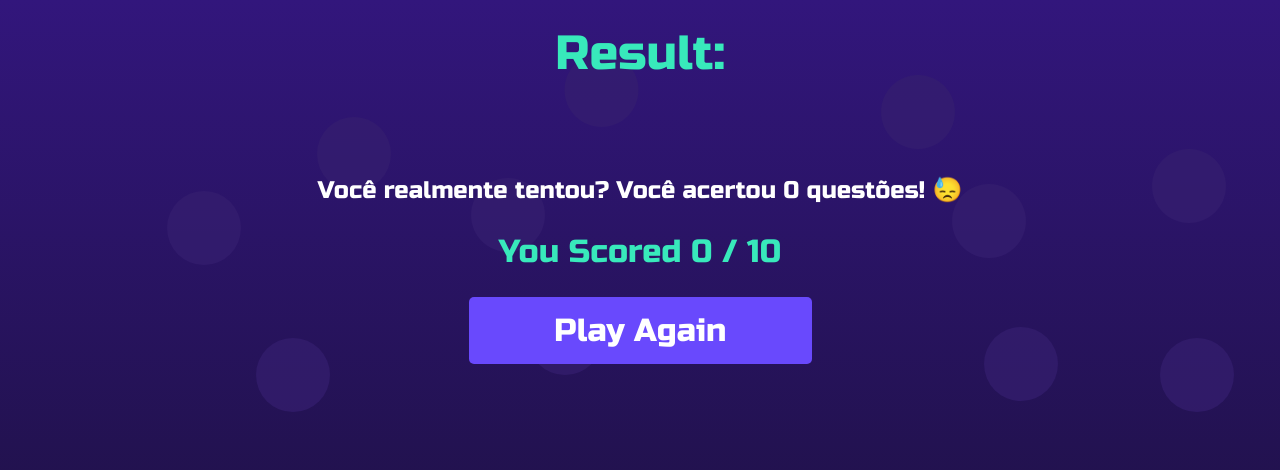
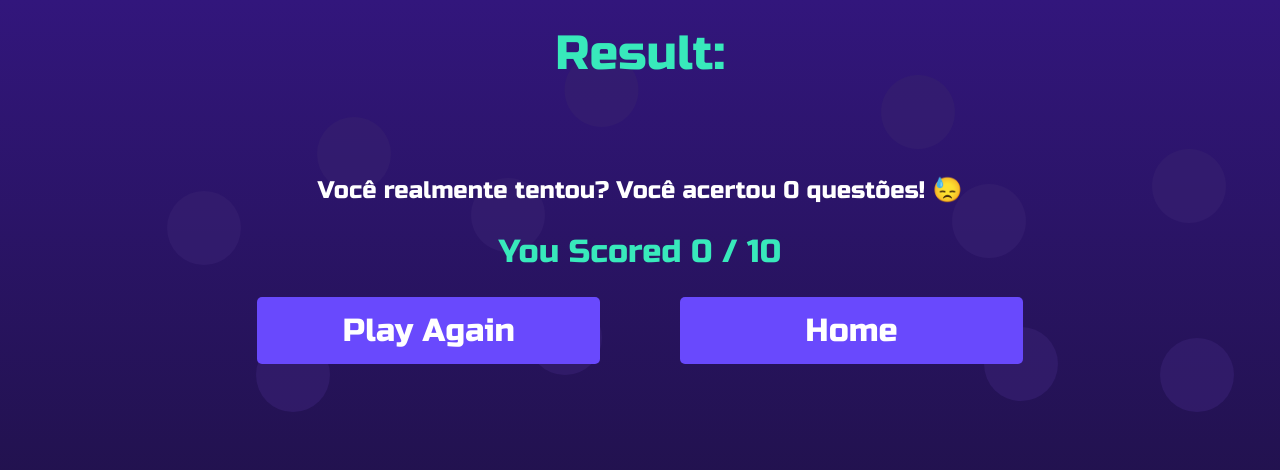
Before and after one commit to jeziel-jr/trivia-challenge, a React (Vite) app: page /finalscore in a window 1280 px wide. Shown: the top 470 px of the page. Built offline with nearby package versions, Linux system fonts and the light colour scheme; no server answers.

Commit message:
added home button

```diff
--- a/src/pages/FinalScore.jsx
+++ b/src/pages/FinalScore.jsx
@@ -45,7 +45,10 @@ export const FinalScore = () => {
         </ol>
         <p>{scoreMessage}</p>
         <h2>You Scored {score} / 10</h2>
-        <Link to="/questions"><button onClick={resetGame}>Play Again</button></Link>
+        <div className="container-buttons">
+          <Link to="/questions"><button onClick={resetGame}>Play Again</button></Link>
+          <Link to="/" onClick={resetGame}><button>Home</button></Link>
+        </div>
       </div>
     </>
   )
--- a/src/scss/FinalScore.scss
+++ b/src/scss/FinalScore.scss
@@ -30,4 +30,8 @@
     font-size: 32px;
     color: #38E9BB;
   }
+  .container-buttons{
+    display: flex;
+    gap: 80px;
+  }
 }
```
